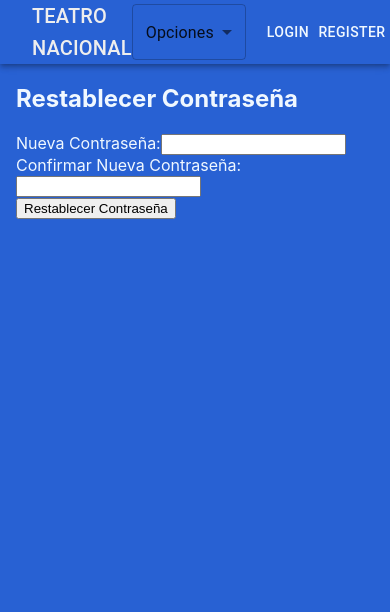
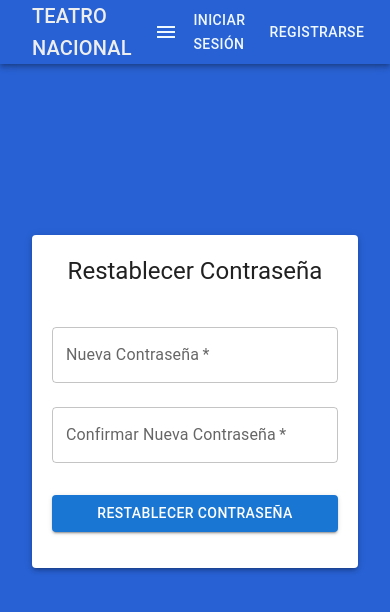
Before and after one commit to AcidSugar27/teatro-nacional, a React (Create React App) app in the folder client/: page /reset-password in a window 390 px wide. Shown: the top 612 px of the page. Built offline with nearby package versions, Linux system fonts and the light colour scheme.

Commit message:
login y navbar

```diff
--- a/client/src/App.js
+++ b/client/src/App.js
@@ -11,6 +11,7 @@ import Login from './components/auth/login'
 import Registrar from './components/auth/registrar'
 import ForgotPassword from './components/auth/olvidarps'
 import ResetPassword from './components/auth/reiniciarps'
+import VerifyEmail from './components/auth/verificacion'
 
 export default function App() {
   return (
@@ -30,6 +31,7 @@ export default function App() {
       <Route path='/register' element={<Registrar/>} />
       <Route path="/forgot-password" element={<ForgotPassword/>} />
       <Route path="/reset-password" element={<ResetPassword />} />
+      <Route path="/verify-email" element={<VerifyEmail />} />
 
       </Routes>
      </Container>
--- a/client/src/components/Navbar.js
+++ b/client/src/components/Navbar.js
@@ -1,10 +1,17 @@
 import React, { useState, useEffect } from 'react';
-import { AppBar, Button, Container, Toolbar, Typography, Box, MenuItem, Select } from '@mui/material';
+import { AppBar, Button, Container, Toolbar, Typography, Box, MenuItem, Select, IconButton, Menu } from '@mui/material';
 import { Link, useNavigate } from 'react-router-dom';
+import MenuIcon from '@mui/icons-material/Menu';
+import useMediaQuery from '@mui/material/useMediaQuery';
+import { useTheme } from '@mui/material/styles';
 
 export default function Navbar() {
     const navigate = useNavigate();
     const [nombre, setNombre] = useState(null);
+    const [anchorEl, setAnchorEl] = useState(null);
+
+    const theme = useTheme();
+    const isMobile = useMediaQuery(theme.breakpoints.down('sm'));
 
     useEffect(() => {
         const token = localStorage.getItem('token');
@@ -31,6 +38,14 @@ export default function Navbar() {
         navigate('/login');
     };
 
+    const handleMenuClick = (event) => {
+        setAnchorEl(event.currentTarget);
+    };
+
+    const handleMenuClose = () => {
+        setAnchorEl(null);
+    };
+
     return (
         <Box sx={{ flexGrow: 1 }}>
             <AppBar position="static" color="transparent">
@@ -40,6 +55,27 @@ export default function Navbar() {
                             <Link to="/" style={{ textDecoration: 'none', color: '#eee' }}>TEATRO NACIONAL</Link>
                         </Typography>
 
+                        {isMobile ? (
+                            <>
+                                <IconButton
+                                    edge="start"
+                                    color="inherit"
+                                    aria-label="menu"
+                                    onClick={handleMenuClick}
+                                >
+                                    <MenuIcon />
+                                </IconButton>
+                                <Menu
+                                    anchorEl={anchorEl}
+                                    open={Boolean(anchorEl)}
+                                    onClose={handleMenuClose}
+                                >
+                                    <MenuItem onClick={() => { handleMenuClose(); navigate('/cartelera/new'); }}>Agregar a Cartelera</MenuItem>
+                                    <MenuItem onClick={() => { handleMenuClose(); navigate('/sala/new'); }}>Agregar Sala</MenuItem>
+                                    <MenuItem onClick={() => { handleMenuClose(); navigate('/salas'); }}>Ver Salas</MenuItem>
+                                </Menu>
+                            </>
+                        ) : (
                             <Select
                                 value=""
                                 displayEmpty
@@ -53,10 +89,11 @@ export default function Navbar() {
                                 <MenuItem value="sala/new">Agregar Sala</MenuItem>
                                 <MenuItem value="salas">Ver Salas</MenuItem>
                             </Select>
+                        )}
 
                         {nombre ? (
                             <>
-                                <Typography variant="body1" sx={{ marginRight: '10px' }}>
+                                <Typography variant="body1" sx={{ marginRight: '8px' }}>
                                     Bienvenido, {nombre}
                                 </Typography>
                                 <Button color="inherit" onClick={handleLogout}>
@@ -66,10 +103,10 @@ export default function Navbar() {
                         ) : (
                             <>
                                 <Button color="inherit" component={Link} to="/login">
-                                    Login
+                                    Iniciar sesión
                                 </Button>
                                 <Button color="inherit" component={Link} to="/register">
-                                    Register
+                                    Registrarse
                                 </Button>
                             </>
                         )}
--- a/client/src/components/auth/login.js
+++ b/client/src/components/auth/login.js
@@ -1,5 +1,5 @@
 import React, { useState } from 'react';
-import { Avatar, Button, CssBaseline, TextField, Box, Grid, Typography, Container } from '@mui/material';
+import { Avatar, Link, Button, CssBaseline, TextField, Box, Grid, Typography, Container } from '@mui/material';
 import LockOutlinedIcon from '@mui/icons-material/LockOutlined';
 import { createTheme, ThemeProvider } from '@mui/material/styles';
 import { useNavigate } from 'react-router-dom';
@@ -59,7 +59,7 @@ const Login = () => {
                 <LockOutlinedIcon />
               </Avatar>
               <Typography component="h1" variant="h5">
-                Login
+              Iniciar sesión
               </Typography>
               <Box component="form" noValidate onSubmit={handleLogin} sx={{ mt: 3 }}>
                 <TextField
@@ -67,7 +67,7 @@ const Login = () => {
                   required
                   fullWidth
                   id="email"
-                  label="Email Address"
+                  label="Direccion de correo"
                   name="email"
                   autoComplete="email"
                   value={email}
@@ -97,18 +97,17 @@ const Login = () => {
                   type="submit"
                   fullWidth
                   variant="contained"
-                  sx={{ mt: 3, mb: 2 }}
+                  sx={{ mt: 2, mb: 2 }}
                 >
                   Loguearse
                 </Button>
                 <Grid container justifyContent="flex-end">
-
-                            <Grid item>
-                                <Button variant="text" onClick={() => navigate('/register')}>
-                                    ¿Ya tienes una cuenta? Inicia sesión
-                                </Button>
-                            </Grid>
-                        </Grid>
+                  <Grid item>
+                  <Link href="/register" variant="body2">
+                      ¿No tienes una cuenta? Registrate
+                  </Link>
+                  </Grid>
+                </Grid>
               </Box>
             </Box>
           </Container>
--- a/client/src/components/auth/registrar.js
+++ b/client/src/components/auth/registrar.js
@@ -1,6 +1,6 @@
 import * as React from 'react';
 import { useState } from 'react';
-import { Avatar, Button, CssBaseline, TextField, FormControlLabel, Checkbox, Link, Paper, Box, Grid, Typography, Container } from '@mui/material';
+import { Avatar, Button, CssBaseline, TextField, Link,  Box, Grid, Typography, Container } from '@mui/material';
 import LockOutlinedIcon from '@mui/icons-material/LockOutlined';
 import { createTheme, ThemeProvider } from '@mui/material/styles';
 import { useNavigate } from 'react-router-dom';
@@ -49,6 +49,7 @@ const Registrar = () => {
           const data = await response.json();
 
           if (response.ok) {
+              alert('Registro exitoso. Ahora puedes iniciar sesión.');
               navigate('/login');
           } else {
               setError(data.error || 'Ocurrió un error durante el registro');
@@ -110,7 +111,7 @@ const Registrar = () => {
                       required
                       fullWidth
                       id="email"
-                      label="Email Address"
+                      label="Direccion de correo"
                       name="email"
                       autoComplete="email"
                       value={email}
@@ -122,7 +123,7 @@ const Registrar = () => {
                       required
                       fullWidth
                       name="password"
-                      label="Password"
+                      label="contraseña"
                       type="password"
                       id="password"
                       autoComplete="new-password"
@@ -131,10 +132,7 @@ const Registrar = () => {
                     />
                   </Grid>
                   <Grid item xs={12}>
-                    <FormControlLabel
-                      control={<Checkbox value={rol} color="primary" />}
-                      label="Accept Terms and Conditions"
-                    />
+
                   </Grid>
                 </Grid>
                 <Button
@@ -148,21 +146,14 @@ const Registrar = () => {
                 {error && <Typography color="error" align="center">{error}</Typography>}
                 <Grid container justifyContent="flex-end">
                   <Grid item>
-                    <Link href="#" variant="body2">
+                    <Link href="/login" variant="body2">
                       ¿Ya tienes una cuenta? Inicia sesión
                     </Link>
                   </Grid>
                 </Grid>
               </Box>
             </Box>
-            <Typography variant="body2" color="text.secondary" align="center" sx={{ mt: 5 }}>
-              {'Copyright © '}
-              <Link color="inherit" href="https://mui.com/">
-                Tu Sitio Web
-              </Link>{' '}
-              {new Date().getFullYear()}
-              {'.'}
-            </Typography>
+
           </Container>
         </ThemeProvider>
       );
--- a/client/src/components/auth/reiniciarps.js
+++ b/client/src/components/auth/reiniciarps.js
@@ -1,9 +1,12 @@
 import React, { useState } from 'react';
+import { TextField, Button, Box, Typography, Container, Grid, Paper } from '@mui/material';
+import { useNavigate } from 'react-router-dom';
 
 const ResetPassword = () => {
     const [newPassword, setNewPassword] = useState('');
     const [confirmPassword, setConfirmPassword] = useState('');
     const [message, setMessage] = useState('');
+    const navigate = useNavigate(); // Hook para redirigir
 
     const handleSubmit = async (e) => {
         e.preventDefault();
@@ -29,6 +32,10 @@ const ResetPassword = () => {
 
             if (response.ok) {
                 setMessage('Contraseña restablecida exitosamente');
+                // Redirigir al login después de un breve retraso
+                setTimeout(() => {
+                    navigate('/login');
+                }, 2000);
             } else {
                 setMessage(data.error || 'Error al restablecer la contraseña');
             }
@@ -39,31 +46,48 @@ const ResetPassword = () => {
     };
 
     return (
-        <div>
-            <h2>Restablecer Contraseña</h2>
-            {message && <p>{message}</p>}
-            <form onSubmit={handleSubmit}>
-                <div>
-                    <label>Nueva Contraseña:</label>
-                    <input
+        <Container component="main" maxWidth="xs">
+            <Grid container justifyContent="center" alignItems="center" style={{ minHeight: '80vh' }}>
+                <Grid item xs={12} sm={8} md={12}>
+                    <Paper elevation={3} style={{ padding: '20px', backgroundColor: 'white' }}>
+                        <Box sx={{ display: 'flex', flexDirection: 'column', alignItems: 'center' }}>
+                            <Typography component="h1" variant="h5">
+                                Restablecer Contraseña
+                            </Typography>
+                            {message && <Typography color="error" align="center" sx={{ mt: 2 }}>{message}</Typography>}
+                            <Box component="form" onSubmit={handleSubmit} sx={{ mt: 3 }}>
+                                <TextField
+                                    margin="normal"
+                                    required
+                                    fullWidth
+                                    label="Nueva Contraseña"
                                     type="password"
                                     value={newPassword}
                                     onChange={(e) => setNewPassword(e.target.value)}
+                                />
+                                <TextField
+                                    margin="normal"
                                     required
-                    />
-                </div>
-                <div>
-                    <label>Confirmar Nueva Contraseña:</label>
-                    <input
+                                    fullWidth
+                                    label="Confirmar Nueva Contraseña"
                                     type="password"
                                     value={confirmPassword}
                                     onChange={(e) => setConfirmPassword(e.target.value)}
-                        required
                                 />
-                </div>
-                <button type="submit">Restablecer Contraseña</button>
-            </form>
-        </div>
+                                <Button
+                                    type="submit"
+                                    fullWidth
+                                    variant="contained"
+                                    sx={{ mt: 3, mb: 2 }}
+                                >
+                                    Restablecer Contraseña
+                                </Button>
+                            </Box>
+                        </Box>
+                    </Paper>
+                </Grid>
+            </Grid>
+        </Container>
     );
 };
 
```
Also changed, not shown: client/src/components/auth/olvidarps.js (+8 -2 lines). Lines whose indentation alone changed are shown as unchanged.
